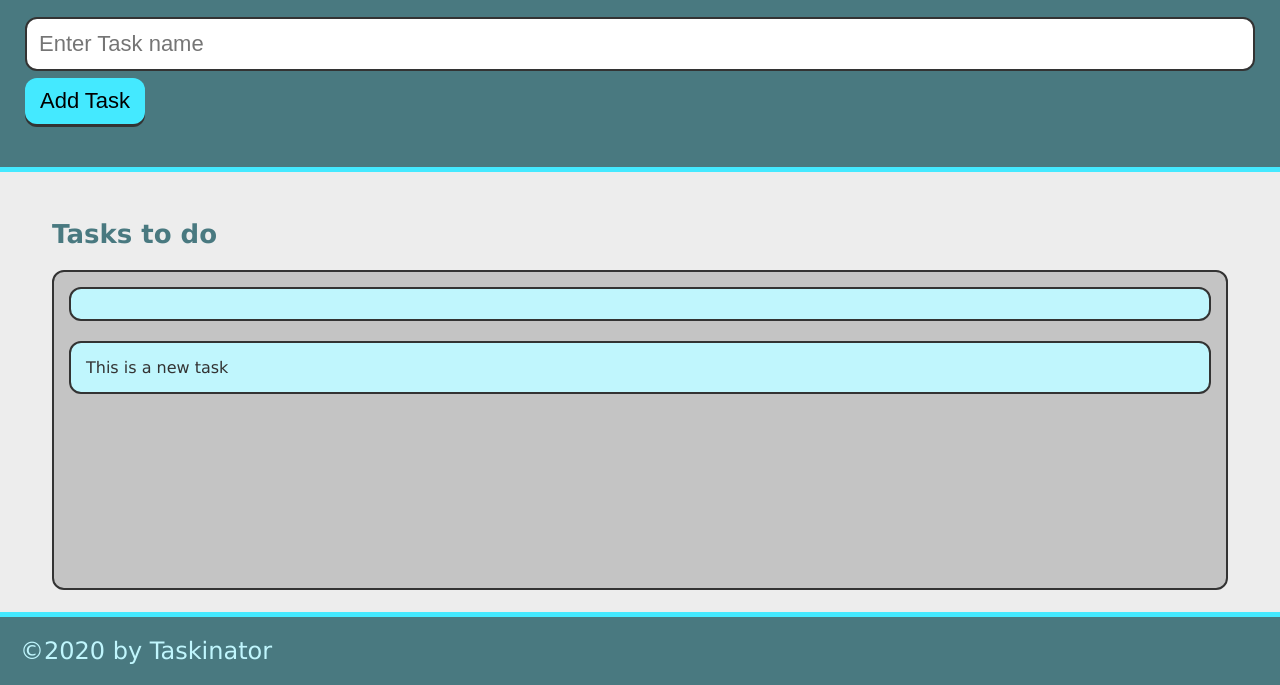
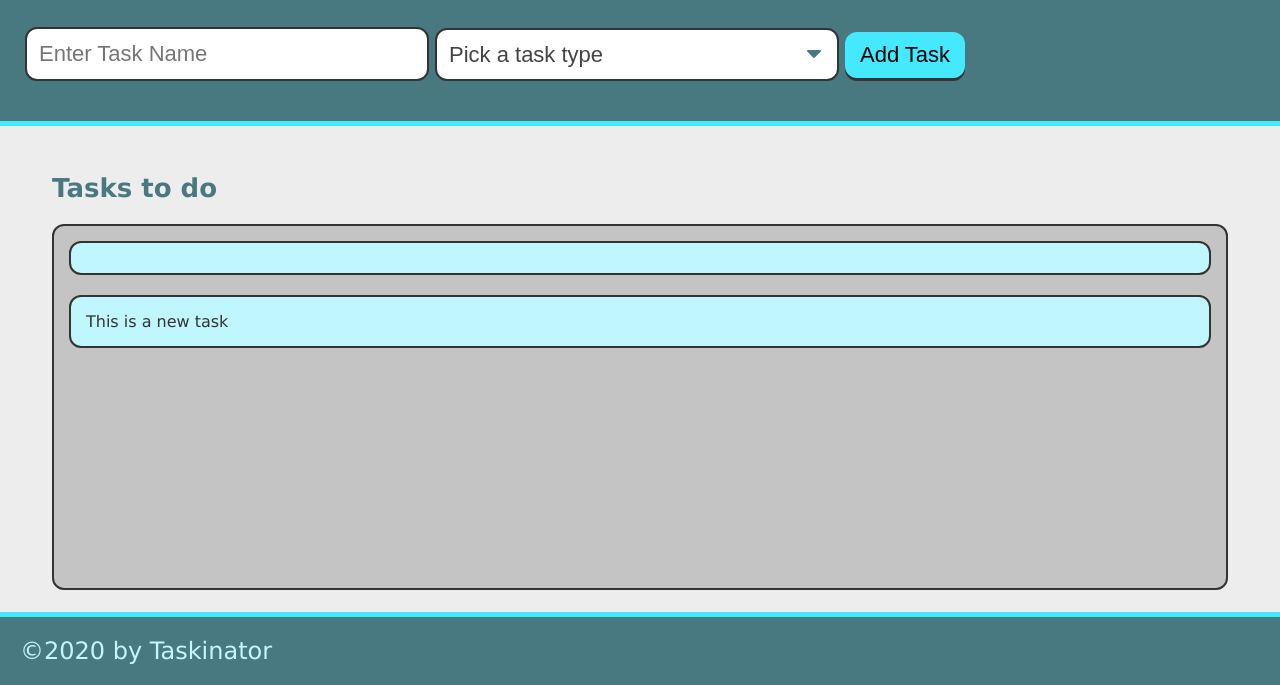
Before and after one commit to JoshCarter8400/Taskinator, a plain HTML site: page project/index.html in a window 1280 px wide. Shown: the part 115-800 px from the top of the page. Drawn offline with Linux system fonts and the light colour scheme.

Commit message:
added task type and input areas

```diff
--- a/project/assets/css/style.css
+++ b/project/assets/css/style.css
@@ -121,6 +121,7 @@ footer {
     color: var(--secondary);
     font-size: 1.55rem;
 }
+
 .task-actions {
     display: flex;
     flex-wrap: wrap;
@@ -151,6 +152,7 @@ footer {
     box-shadow: 0 2px var(--grey);
     top: -2px;
 }
+
 .btn:active {
     box-shadow: 0 0px var(--grey);
     top: 0;
@@ -210,6 +212,7 @@ footer {
     color: #222;
     outline: none;
 }
+
 .select-dropdown option,
 .select-status option {
     font-weight: normal;
@@ -220,13 +223,10 @@ footer {
     form .form-group {
         flex: 1 100%;
     }
-
     form .form-group button {
         width: 100%;
     }
-
     .task-list-wrapper {
         flex-basis: 100%;
     }
-
 }
--- a/project/index.html
+++ b/project/index.html
@@ -14,14 +14,28 @@
     <header>
         <h1 class="page-title">Taskinator</h1>
         <p>Click the button below add a new task!</p>
+
         <form id="task-group">
-            <input type="text" name="task-name" class="text-input" placeholder="Enter Task name">
             <div class="form-group">
-
+                <input type="text" name="task-name" class="text-input" placeholder="Enter Task Name">
+            </div>
+            <div class="form-group">
+                <select name="task-type" class="select-dropdown">
+                    <option value="" disabled selected>Pick a task type</option>
+                    <option value="Print">Print</option>
+                    <option value="Web">Web</option>
+                    <option value="Mobile">Mobile</option>
+                </select>
+            </div>
+            <div class="form-group">
                 <button class="btn" id="save-task" type="submit">Add Task</button>
             </div>
+
+
         </form>
     </header>
+
+
 
     <main class="page-content">
         <section class="task-list-wrapper">
```
Lines whose indentation alone changed are shown as unchanged.
